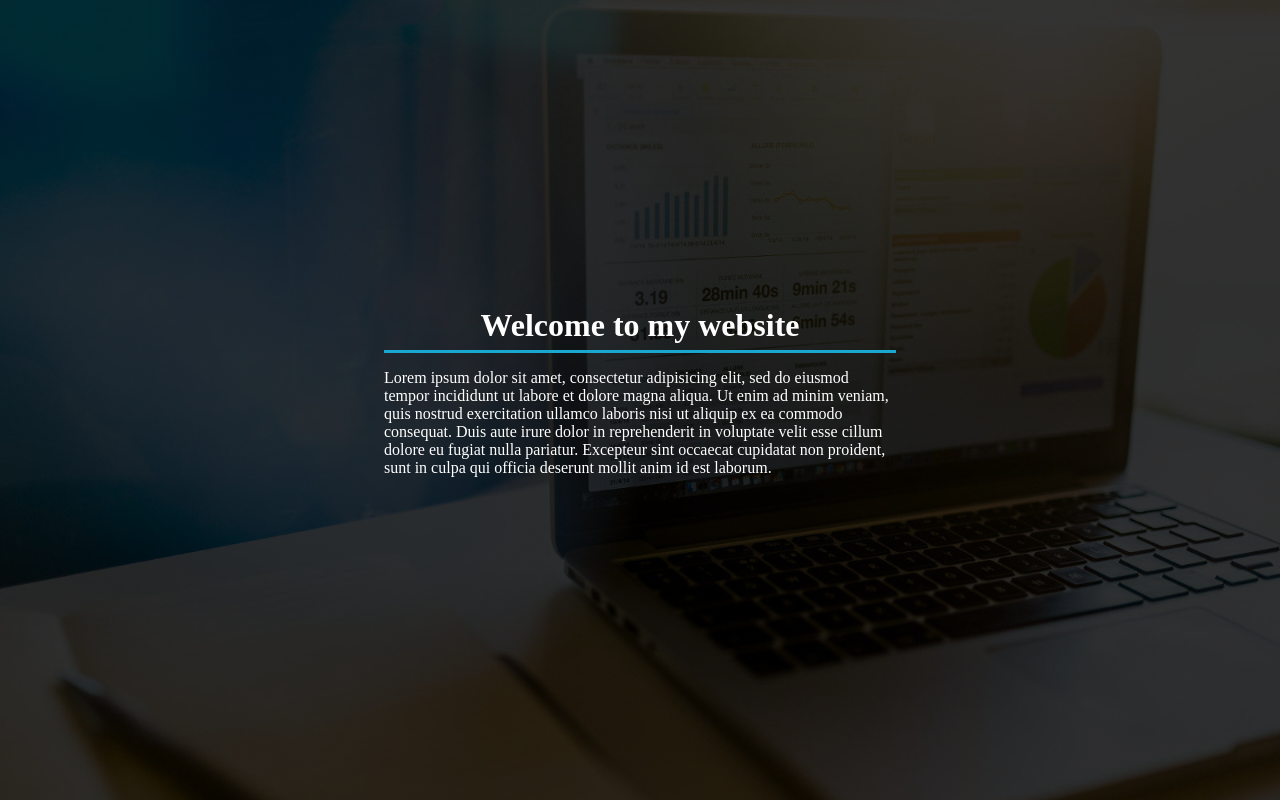
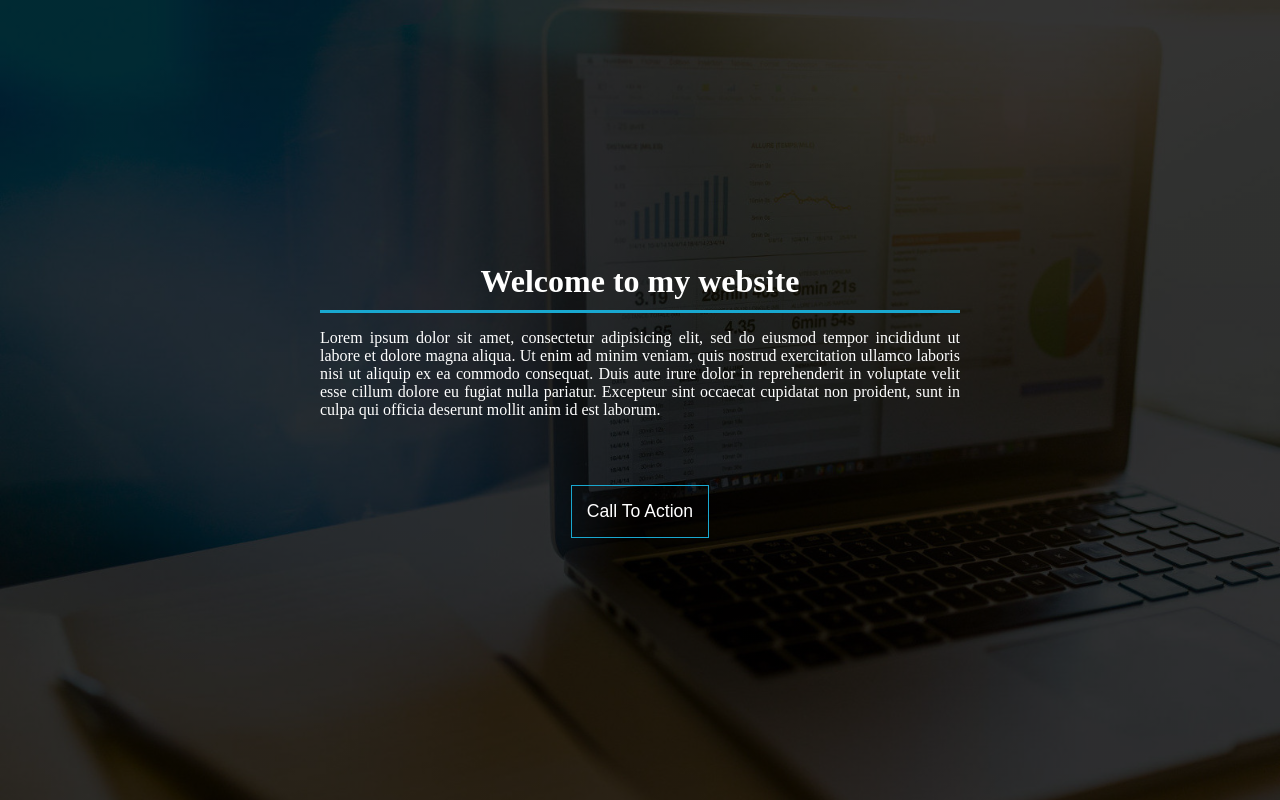
Before and after one commit to jeremic-io/quotemaster, a PHP site: page / in a window 1280 px wide. Run offline with PHP 8.4, Linux system fonts and the light colour scheme.

```diff
--- a/index.php
+++ b/index.php
@@ -34,13 +34,49 @@
     .intro-text h1 {
       color: #fff;
       font-size:2em;
-      padding-bottom:6px;
+      padding-bottom:10px;
       border-bottom: 3px solid #19A8D0;
       text-align:center;
     }
 
     .intro-text p {
       color:#fff;
+      text-align: justify;
+    }
+
+    @media screen and (max-width: 1999px) {
+      .intro-text {
+        width:50%;
+      }
+    }
+
+    @media screen and (max-width: 991px) {
+      .intro-text {
+        width:60%;
+      }
+    }
+
+    @media screen and (max-width: 767px) {
+      .intro-text {
+        width:80%;
+      }
+    }
+
+    .text-center {
+      text-align:center;
+    }
+
+    .call-to-action {
+      border:1px solid #19A8D0;
+      padding:15px;
+      background:transparent;
+      color:#fff;
+      font-size:1.1em;
+      margin-top:50px;
+    }
+
+    .call-to-action:hover {
+      background: #19A8D0;
     }
 
   </style>
@@ -53,6 +89,9 @@
       <p>
         Lorem ipsum dolor sit amet, consectetur adipisicing elit, sed do eiusmod tempor incididunt ut labore et dolore magna aliqua. Ut enim ad minim veniam, quis nostrud exercitation ullamco laboris nisi ut aliquip ex ea commodo consequat. Duis aute irure dolor in reprehenderit in voluptate velit esse cillum dolore eu fugiat nulla pariatur. Excepteur sint occaecat cupidatat non proident, sunt in culpa qui officia deserunt mollit anim id est laborum.
       </p>
+      <div class="text-center">
+        <button class="call-to-action "type="button" name="button">Call To Action</button>
+      </div>
     </div>
   </section>
 
```
